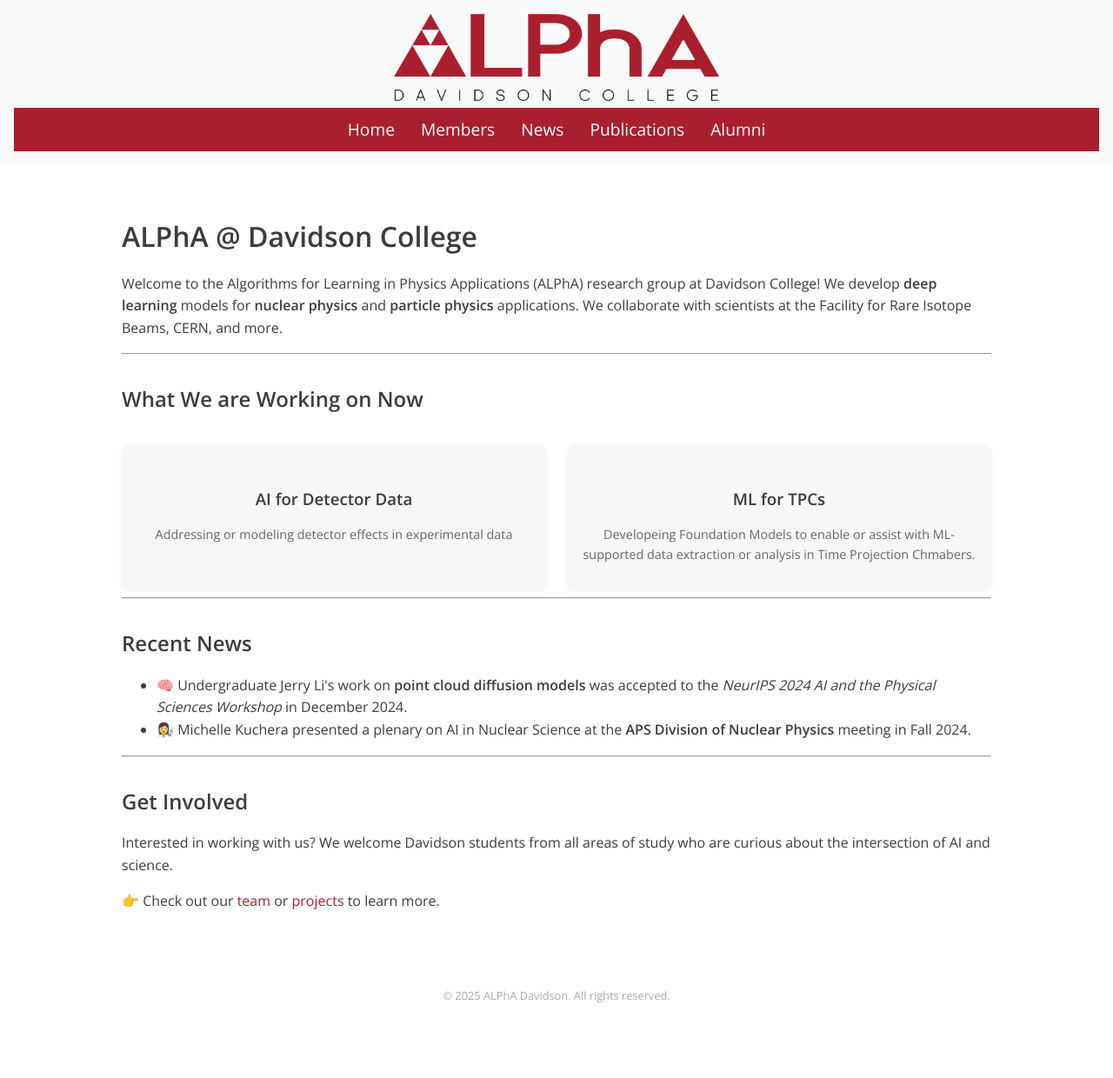
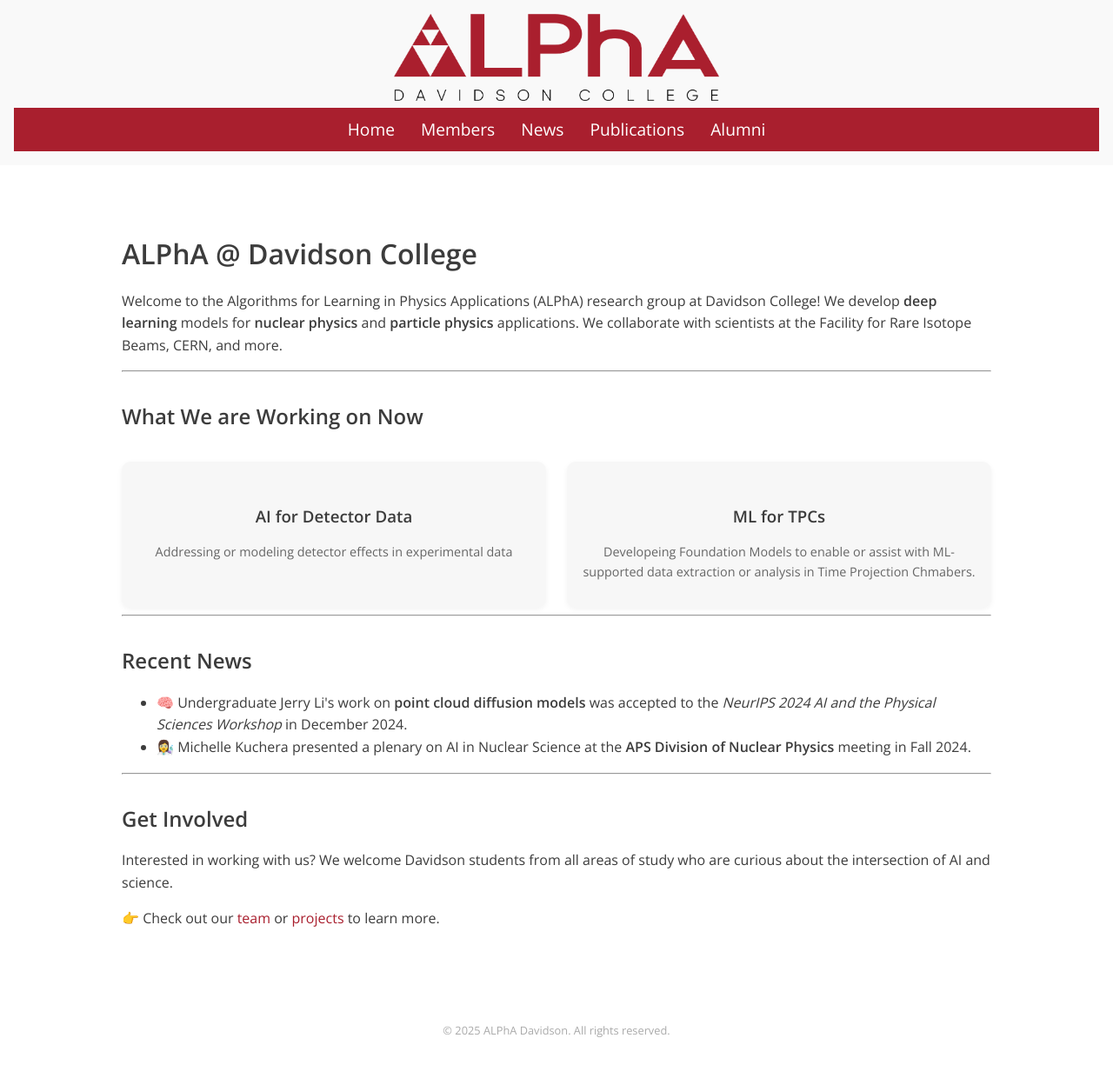
Before and after one commit to alpha-davidson/alpha-davidson.github.io, a Jekyll site: the page built from index.md, in a window 1280 px wide. Shown: the whole page at 87% size. Built offline with Jekyll 4.4.1, drawn with Linux system fonts in a browser that asks for light colours; before the commit the page ends 1200 px from its top, so only the background shows below that.

Commit message:
Update style.scss

```diff
--- a/assets/css/style.scss
+++ b/assets/css/style.scss
@@ -123,7 +123,11 @@
     }
   }
 }
-
+.main-container {
+  max-width: 1200px; /* You can adjust this width */
+  margin: 0 auto;    /* Center the container */
+  padding: 20px;     /* Add padding around the content */
+}
 // ======== HEADINGS ========
 h1, h2, h3, h4 {
   color: $primary-color;
```
